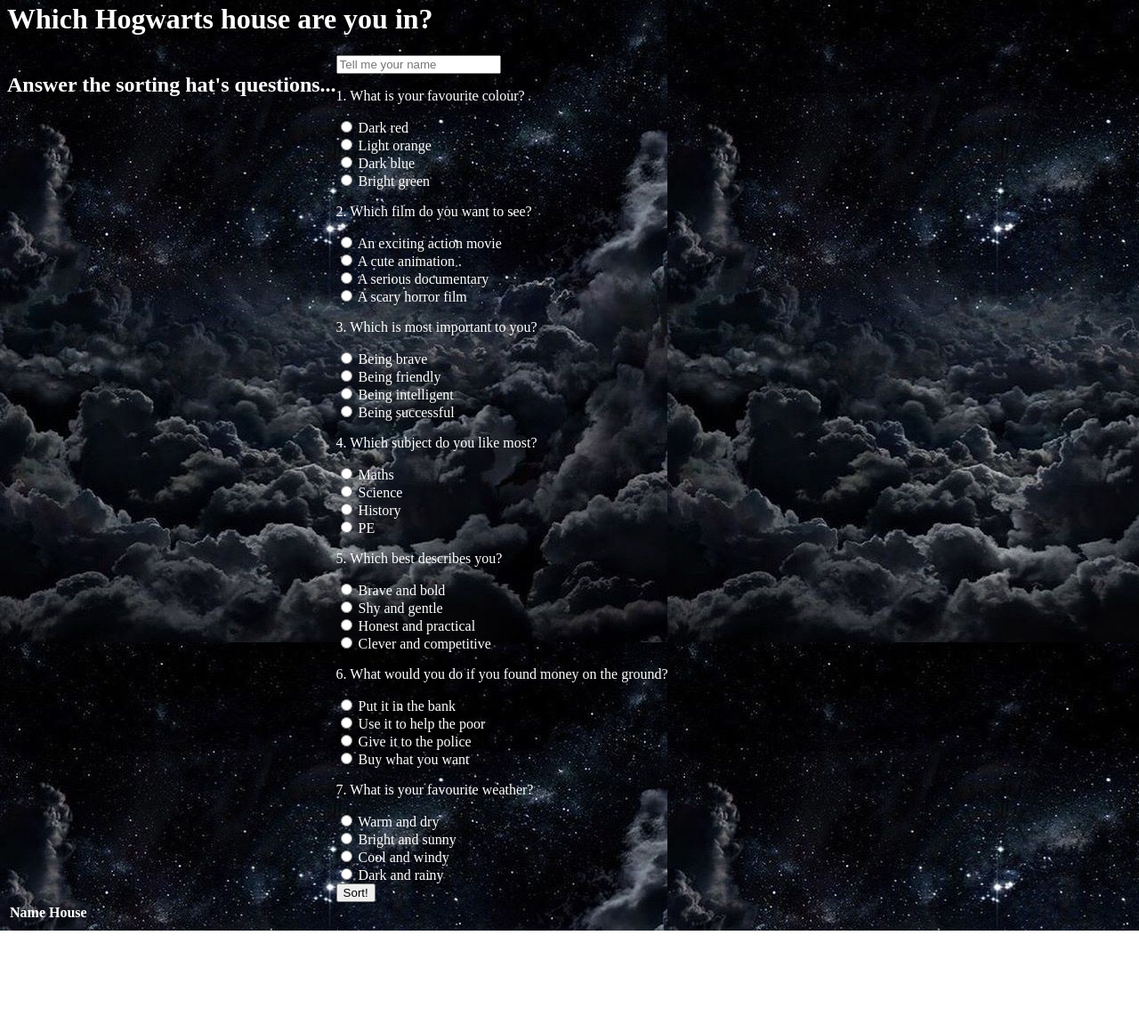
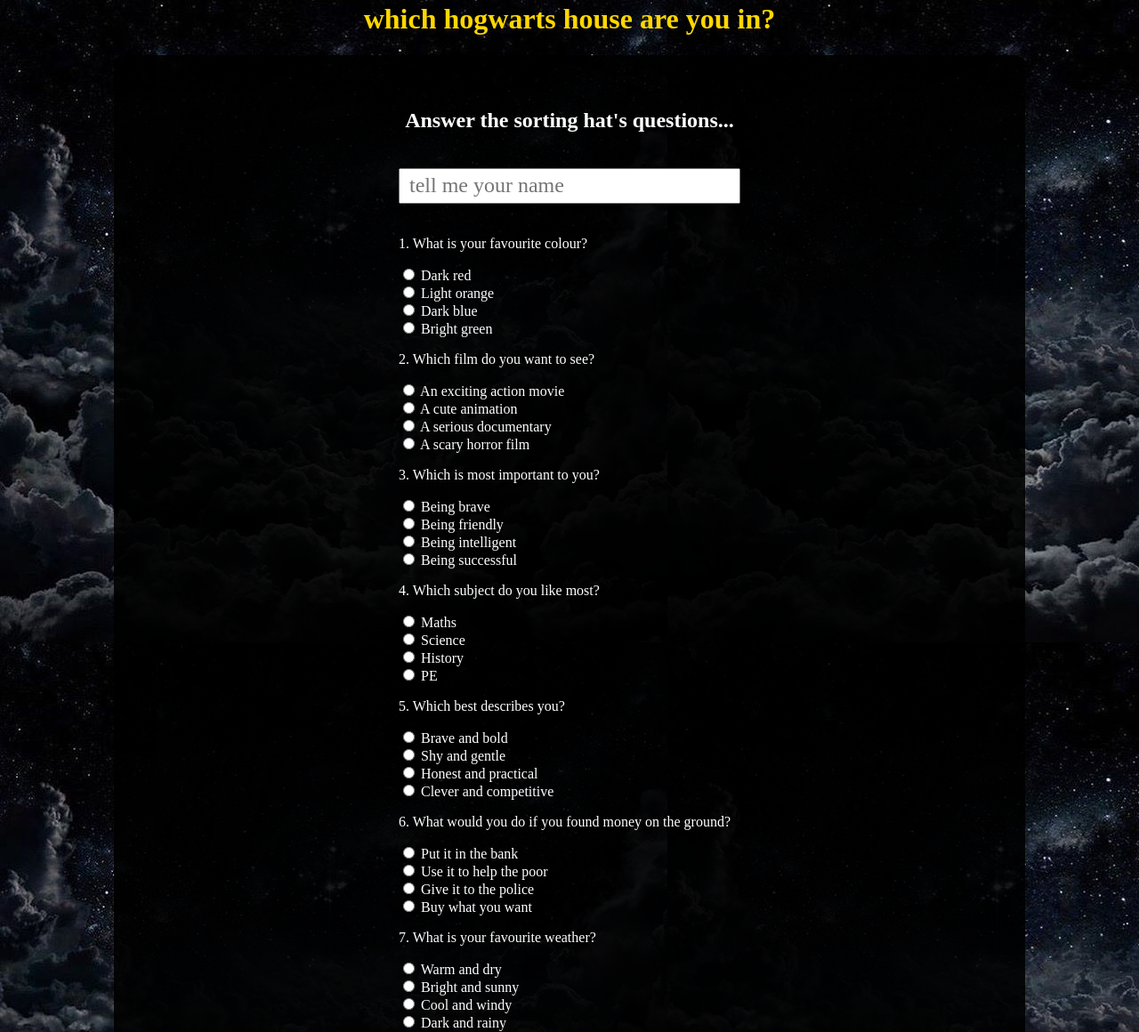
Before and after one commit to fac18/kgbj-week-7, a website: page public/index.html in a window 1280 px wide. Shown: the part 18-1178 px from the top of the page at 89% size. Before the commit the page ends 1064 px from the top, so only its background shows below. Drawn offline with Linux system fonts and the light colour scheme; files that its build step writes are made by us from their sources; no server answers; files whose address does not match are found by name; a web font is replaced by a local one.

Commit message:
add styling and layout to page

```diff
--- a/public/index.html
+++ b/public/index.html
@@ -7,9 +7,16 @@
     <title>Sorting Hat</title>
     <link rel="shortcut icon" type="image/png" href="public/favicon.png" />
     <link rel="stylesheet" type="text/css" href="public/main.css" />
+    <link href="https://fonts.googleapis.com/css?family=IM+Fell+English+SC&display=swap" rel="stylesheet">
   </head>
   <body>
-    <h1>Which Hogwarts house are you in?</h1>
+      <!-- <embed src="/public/harry-potter-theme-song-Htaj3o3JD8I.mp3" autostart="true" loop="true"
+      width="2" height="0">
+      </embed>
+      <noembed>
+      <bgsound src="/public/harry-potter-theme-song-Htaj3o3JD8I.mp" loop="infinite">
+      </noembed> -->
+    <h1>which hogwarts house are you in?</h1>
 
     <section class="quiz-container">
       <h2>Answer the sorting hat's questions...</h2>
@@ -17,19 +24,19 @@
         <input
           name="name"
           class="name-entry"
-          placeholder="Tell me your name"
+          placeholder="tell me your name"
           aria-label="enter your name"
           required
         />
 
         <p>1. What is your favourite colour?</p>
-        <input type="radio" name="q1" value="gryffindor" /> Dark red<br />
+        <input type="radio" name="q1" value="gryffindor" required /> Dark red<br />
         <input type="radio" name="q1" value="hufflepuff" /> Light orange<br />
         <input type="radio" name="q1" value="ravenclaw" /> Dark blue<br />
         <input type="radio" name="q1" value="slytherin" /> Bright green<br />
 
         <p>2. Which film do you want to see?</p>
-        <input type="radio" name="q2" value="gryffindor" /> An exciting action
+        <input type="radio" name="q2" value="gryffindor" required /> An exciting action
         movie<br />
         <input type="radio" name="q2" value="hufflepuff" /> A cute animation<br />
         <input type="radio" name="q2" value="ravenclaw" /> A serious
@@ -38,19 +45,19 @@
         film<br />
 
         <p>3. Which is most important to you?</p>
-        <input type="radio" name="q3" value="gryffindor" /> Being brave<br />
+        <input type="radio" name="q3" value="gryffindor" required /> Being brave<br />
         <input type="radio" name="q3" value="hufflepuff" /> Being friendly<br />
         <input type="radio" name="q3" value="ravenclaw" /> Being intelligent<br />
         <input type="radio" name="q3" value="slytherin" /> Being successful<br />
 
         <p>4. Which subject do you like most?</p>
-        <input type="radio" name="q4" value="gryffindor" /> Maths<br />
+        <input type="radio" name="q4" value="gryffindor" required /> Maths<br />
         <input type="radio" name="q4" value="hufflepuff" /> Science<br />
         <input type="radio" name="q4" value="ravenclaw" /> History<br />
         <input type="radio" name="q4" value="slytherin" /> PE<br />
 
         <p>5. Which best describes you?</p>
-        <input type="radio" name="q5" value="gryffindor" /> Brave and bold<br />
+        <input type="radio" name="q5" value="gryffindor" required /> Brave and bold<br />
         <input type="radio" name="q5" value="hufflepuff" /> Shy and gentle<br />
         <input type="radio" name="q5" value="ravenclaw" /> Honest and
         practical<br />
@@ -58,7 +65,7 @@
         competitive<br />
 
         <p>6. What would you do if you found money on the ground?</p>
-        <input type="radio" name="q6" value="gryffindor" /> Put it in the
+        <input type="radio" name="q6" value="gryffindor" required /> Put it in the
         bank<br />
         <input type="radio" name="q6" value="hufflepuff" /> Use it to help the
         poor<br />
@@ -67,7 +74,7 @@
         <input type="radio" name="q6" value="slytherin" /> Buy what you want<br />
 
         <p>7. What is your favourite weather?</p>
-        <input type="radio" name="q7" value="gryffindor" /> Warm and dry<br />
+        <input type="radio" name="q7" value="gryffindor" required /> Warm and dry<br />
         <input type="radio" name="q7" value="hufflepuff" /> Bright and sunny<br />
         <input type="radio" name="q7" value="ravenclaw" /> Cool and windy<br />
         <input type="radio" name="q7" value="slytherin" /> Dark and rainy<br />
@@ -84,10 +91,11 @@
     </section>
 
     <section class="table-container">
+      <h2>school roster</h2>
       <table id="users-table">
         <tr>
-          <th>Name</th>
-          <th>House</th>
+          <th>name</th>
+          <th>house</th>
         </tr>
       </table>
     </section>
--- a/public/index.js
+++ b/public/index.js
@@ -36,3 +36,8 @@
 
 
   request('/houses', updateDom);
+
+  const button = document.querySelector('submit-button');
+  button.addEventListener('click', () => {
+    window.scrollTo(0,document.body.scrollHeight);
+  })
--- a/public/main.css
+++ b/public/main.css
@@ -1,8 +1,85 @@
+* {
+  box-sizing: border-box;
+  font-family: 'IM Fell English SC', serif;
+}
+
 body {
   background-image: url("../public/mobile-first-background.jpg");
   color: white;
+  display: flex;
+  flex-direction: column;
+  align-items: center;
+  padding: 0;
+  margin: 0;
 }
 
-section {
+h1, h2 {
+  font-family: 'IM Fell English SC', serif;
+}
+
+h1 {
+  color: #FFD700;
+}
+
+.quiz-container {
+  width: 80vw;
+  background-color: rgba(0,0,0,0.9);
+  border-radius: 10px;
   display: flex;
+  flex-direction: column;
+  align-items: center;
+  padding: 40px;
 }
+
+.table-container {
+  margin-top: 40px;
+  margin-bottom: 40px;
+  width: 80vw;
+  background-color: rgba(0,0,0,0.9);
+  border-radius: 10px;
+  display: flex;
+  flex-direction: column;
+  align-items: center;
+  padding:40px;
+}
+
+.name-entry {
+  margin-top:20px;
+  margin-bottom: 20px;
+  height: 2.5rem;
+  width: 30vw;
+  align-self: center;
+  font-size: 1.5rem;
+  padding: 10px;
+}
+
+button {
+  margin-top: 40px;
+  border: none;
+  background-color: #FFD700;
+  color: black;
+  width: 5rem;
+  height: 2.5rem;
+  border-radius: 3px;
+  font-size: 1.5rem;
+}
+
+table {
+  margin-top: 20px;
+}
+
+th {
+  padding:20px;
+  width: 15vw;
+  text-align: center;
+  border: 2px solid #FFD700;
+  color: #FFD700;
+}
+
+
+td {
+  padding:20px;
+  width: 15vw;
+  text-align: center;
+  border: 2px solid #FFD700;
+}
```
